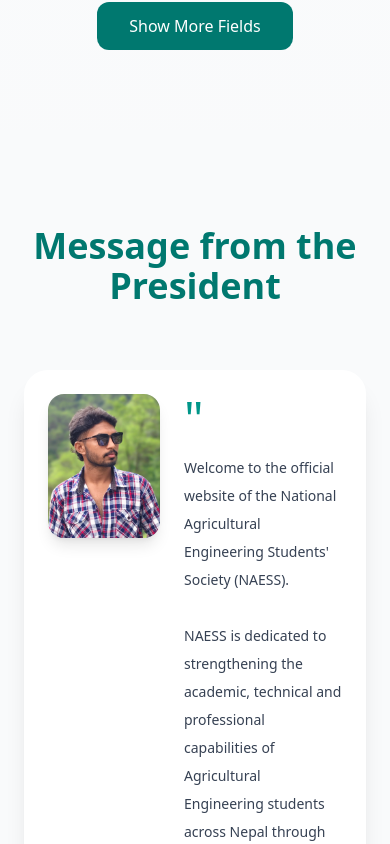
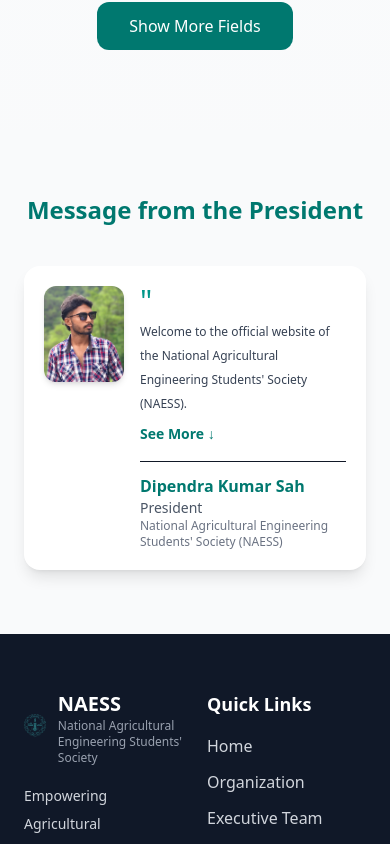
Before and after one commit to naess-c/naess-website-, a Next.js app: page / in a window 390 px wide. Shown: the part 7576-8420 px from the top of the page. Built offline with nearby package versions, Linux system fonts and the light colour scheme.

Commit message:
Homepage update

```diff
--- a/app/page.tsx
+++ b/app/page.tsx
@@ -143,12 +143,12 @@
   return <span>{displayedText}</span>;
 }
 
-
 export default function Home() {
   const [menuOpen, setMenuOpen] = useState(false);
   const [scrolled, setScrolled] = useState(false);
   const [mounted, setMounted] = useState(false);
   const [showAllFields, setShowAllFields] = useState(false);
+  const [showFullMessage, setShowFullMessage] = useState(false);
   const pathname = usePathname();
 
 const isActive = (path: string) => pathname === path;
@@ -757,22 +757,21 @@
 
   </div>
 </section>
+{/* President's Message */}
+<section className="py-16 bg-gray-50">
 
-    {/* President's Message */}
-<section className="py-24 bg-gray-50">
-
-  <div className="max-w-7xl mx-auto px-6">
+  <div className="max-w-6xl mx-auto px-6">
 
     <FadeInCard delay={0}>
-      <h2 className="text-4xl md:text-5xl font-bold text-center text-teal-700 mb-16">
+      <h2 className="text-2xl md:text-3xl font-bold text-center text-teal-700 mb-10">
         Message from the President
       </h2>
     </FadeInCard>
 
     <ScaleInCard delay={200}>
-      <div className="bg-white rounded-3xl shadow-xl p-6 md:p-10 hover:shadow-2xl transition-shadow duration-500">
+      <div className="bg-white rounded-2xl shadow-lg p-5 md:p-8 hover:shadow-xl transition-shadow duration-500">
 
-        <div className="flex flex-row items-start gap-6 md:gap-10">
+        <div className="flex flex-row items-start gap-4 md:gap-6">
 
           {/* President Photo */}
           <div className="flex-shrink-0">
@@ -780,9 +779,9 @@
             <Image
               src="/committee/dipendra.jpg"
               alt="Dipendra Kumar Sah"
-              width={180}
-              height={220}
-              className="rounded-2xl object-cover shadow-lg w-28 h-36 md:w-44 md:h-56 hover:scale-105 transition-transform duration-500"
+              width={140}
+              height={170}
+              className="rounded-xl object-cover shadow-md w-20 h-24 md:w-32 md:h-40 hover:scale-105 transition-transform duration-500"
             />
 
           </div>
@@ -790,40 +789,53 @@
           {/* Message */}
           <div className="flex-1">
 
-            <div className="text-5xl text-teal-600 leading-none mb-3">
+            <div className="text-3xl md:text-4xl text-teal-600 leading-none mb-1">
               "
             </div>
 
-            <p className="text-gray-700 leading-7 md:leading-8 text-sm md:text-lg">
+            <p className="text-gray-700 leading-6 md:leading-7 text-xs md:text-base">
               Welcome to the official website of the National Agricultural
               Engineering Students' Society (NAESS).
+            </p>
 
-              <br /><br />
-
+            <div
+              className={`overflow-hidden transition-all duration-500 ease-in-out ${
+                showFullMessage ? "max-h-[400px] opacity-100 mt-3" : "max-h-0 opacity-0"
+              }`}
+            >
+              <p className="text-gray-700 leading-6 md:leading-7 text-xs md:text-base">
                 NAESS is dedicated to strengthening the academic, technical
                 and professional capabilities of Agricultural Engineering
                 students across Nepal through trainings, research,
                 publications, networking and leadership development.
+              </p>
 
-              <br /><br />
-
+              <p className="text-gray-700 leading-6 md:leading-7 text-xs md:text-base mt-3">
                 Together, we strive to create opportunities for innovation,
                 practical learning and collaboration while contributing to
                 the advancement of Agricultural Engineering and sustainable
                 development in Nepal.
               </p>
+            </div>
 
-            <div className="mt-8 border-t pt-5">
+            <button
+              onClick={() => setShowFullMessage(!showFullMessage)}
+              className="mt-2 text-teal-700 text-sm font-semibold hover:text-teal-900 transition"
+            >
+              {showFullMessage ? "See Less ↑" : "See More ↓"}
+            </button>
 
-              <h3 className="text-xl md:text-2xl font-bold text-teal-700">
+            <div className="mt-4 border-t pt-3">
+
+              <h3 className="text-base md:text-lg font-bold text-teal-700">
                 Dipendra Kumar Sah
               </h3>
 
-              <p className="text-gray-600 font-medium">
+              <p className="text-gray-600 text-sm font-medium">
                 President
               </p>
 
-              <p className="text-gray-500 text-sm">
+              <p className="text-gray-500 text-xs">
                 National Agricultural Engineering Students' Society (NAESS)
               </p>
 
@@ -839,6 +851,7 @@
   </div>
 
 </section>
+
       {/* Footer */}
 <footer className="bg-gray-900 text-gray-300">
 
```
Lines whose indentation alone changed are shown as unchanged.
